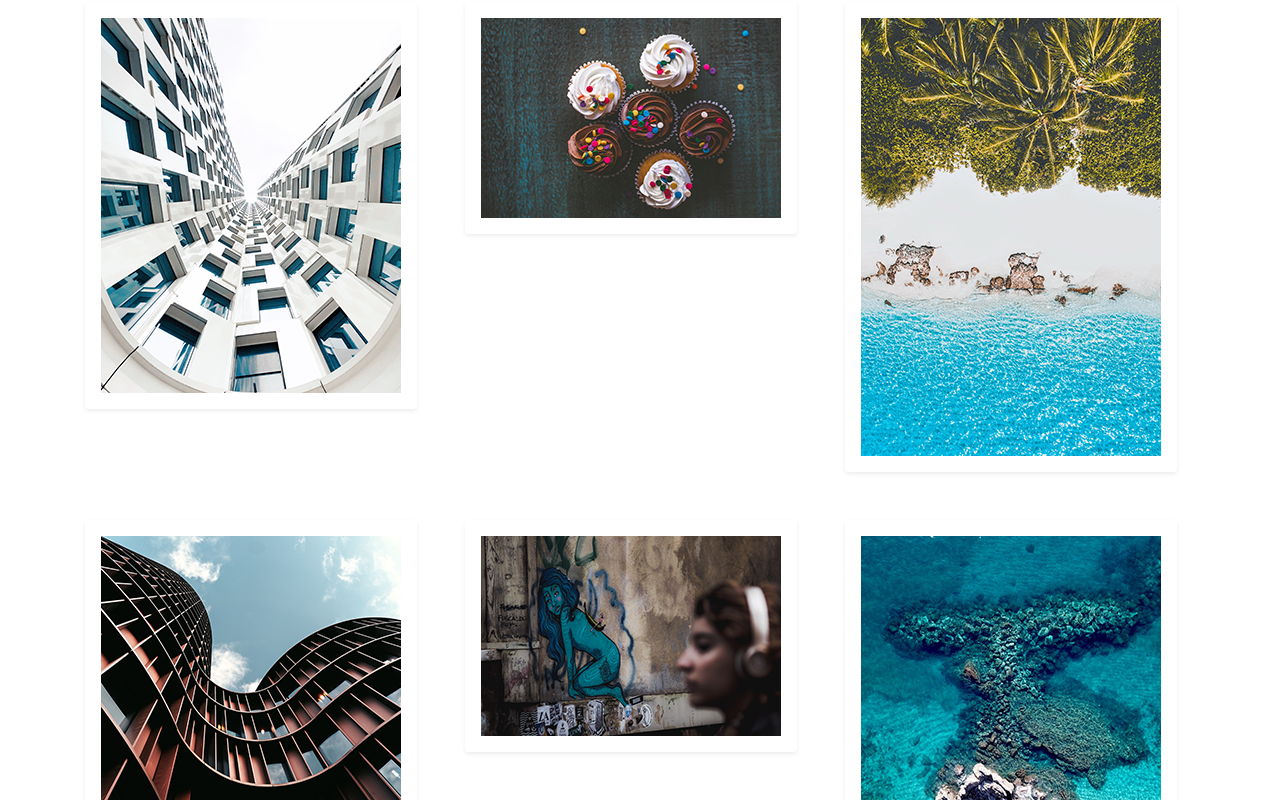
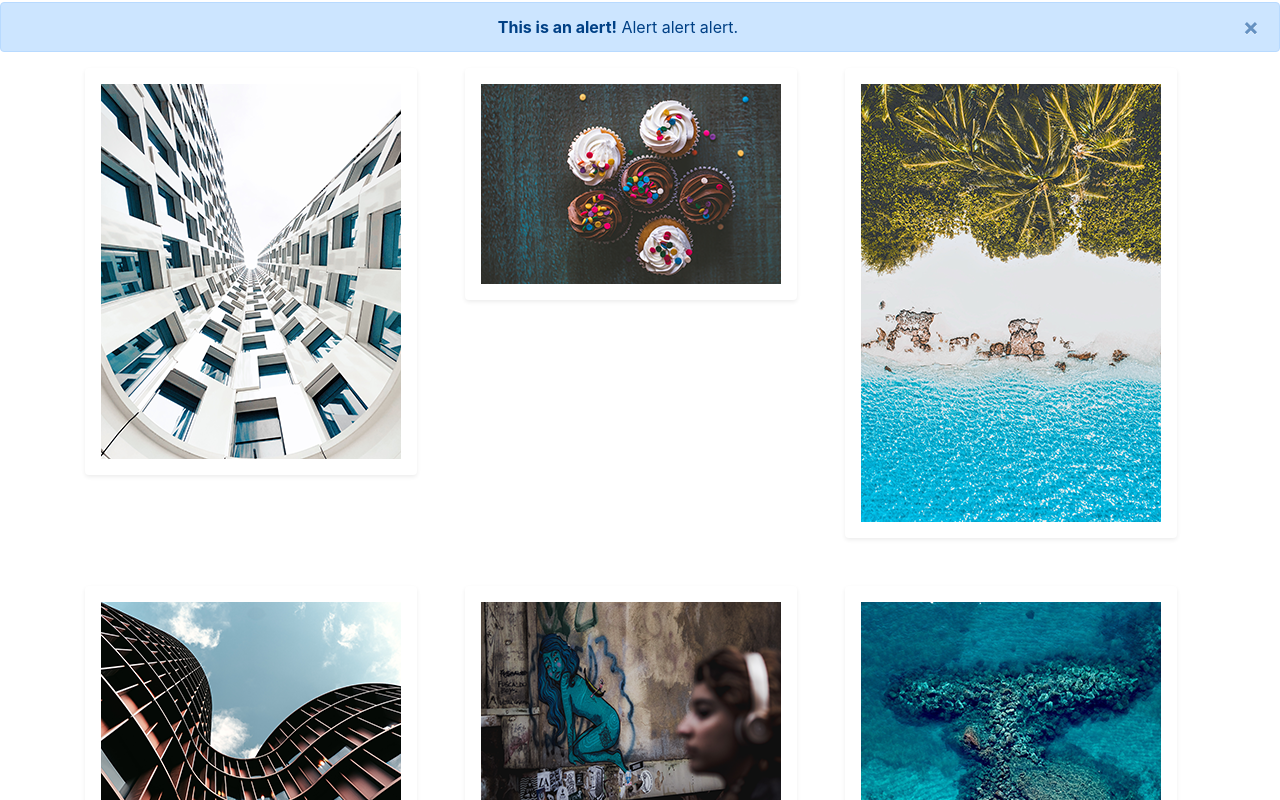
Before and after one commit to gabbysuazo/m2-hw2-suazo-gabriela, a plain HTML site: page index.html in a window 1280 px wide. Shown: the part 54-854 px from the top of the page. Drawn offline with nearby package versions, Linux system fonts and the light colour scheme.

Commit message:
Add an alert to the page

```diff
--- a/index.html
+++ b/index.html
@@ -12,6 +12,13 @@
   </head>
   <body>
     <h1 class="text-uppercase text-center">Here are some photos!</h1>
+
+    <div class="alert alert-primary alert-dismissible fade show text-center" role="alert">
+      <strong>This is an alert!</strong> Alert alert alert.
+      <button type="button" class="close" data-dismiss="alert" aria-label="Close">
+        <span aria-hidden="true">&times;</span>
+      </button>
+    </div>
 
     <div class="container">
       <div class="row justify-content-center">
```
